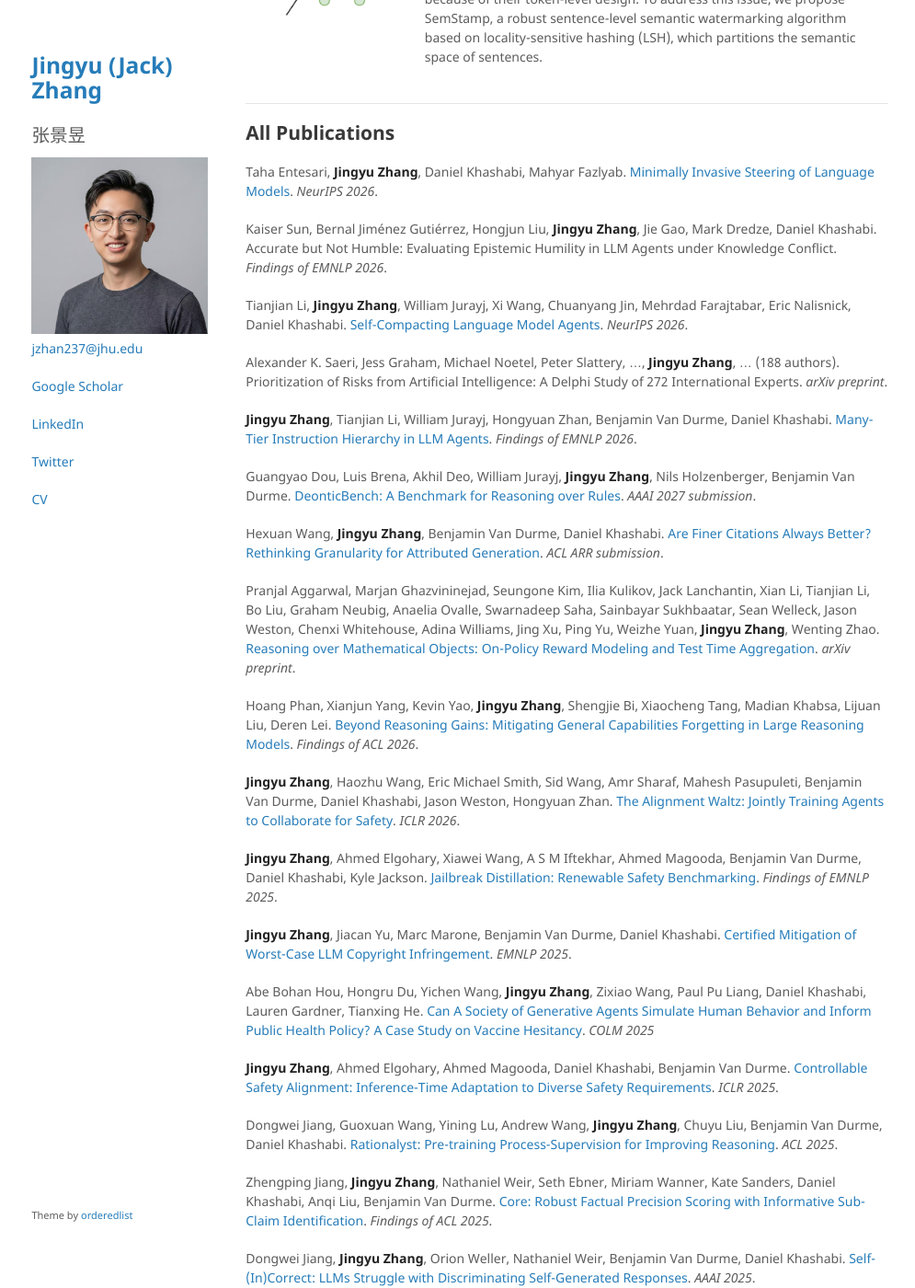
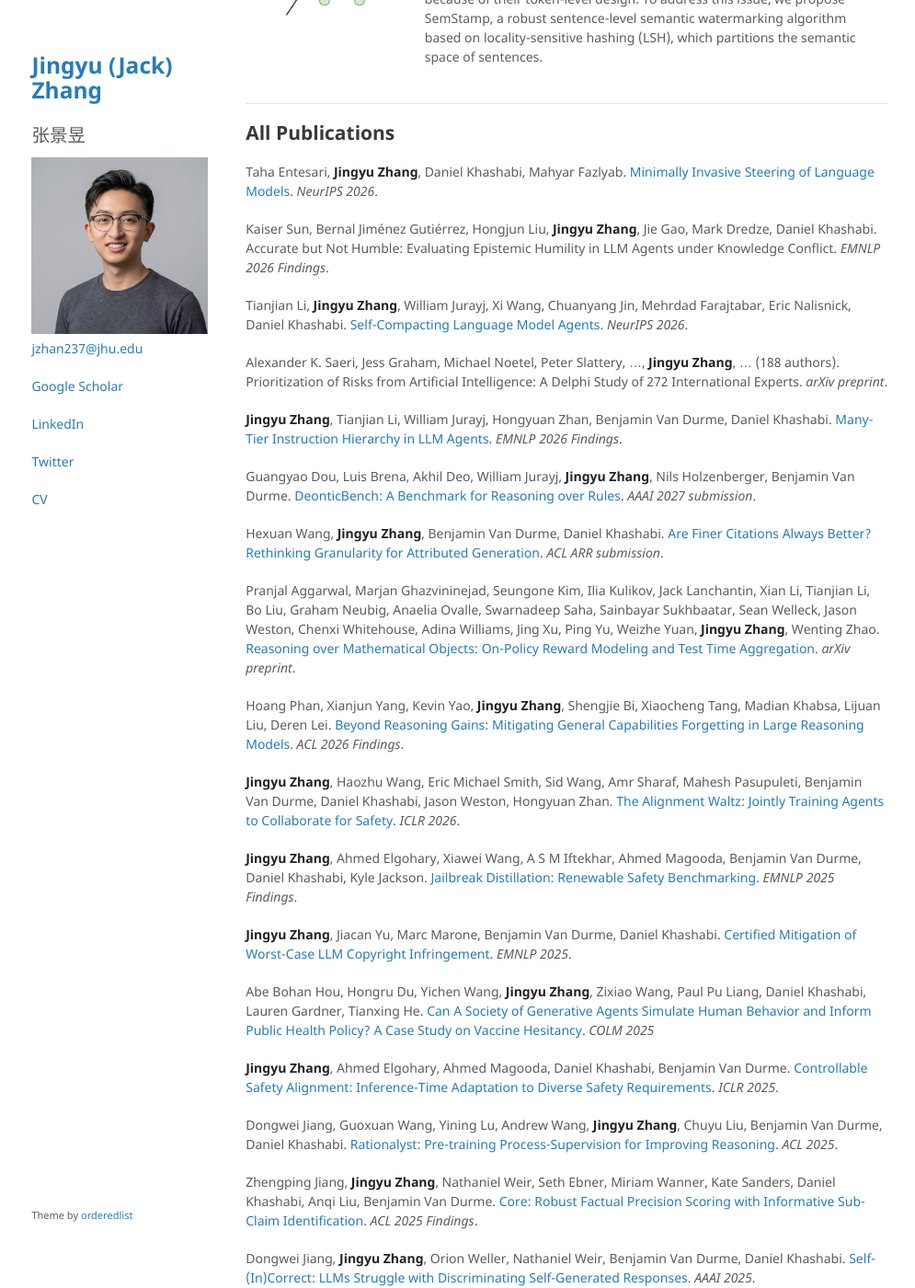
Before and after one commit to jackjyzhang/jackjyzhang.github.io, a Jekyll site: the page built from index.md, in a window 1280 px wide and 1400 px high, scrolled down 2120 px. Shown: the whole window at 92% size, without its empty margins (140-1135 px from the left). Built offline with Jekyll 4.4.1, drawn with Linux system fonts in a browser that asks for light colours; comment, search, counter and statistics services are not loaded; some of the changed text lies outside the part shown.

```diff
--- a/index.md
+++ b/index.md
@@ -68,7 +68,7 @@ I'm always excited about collaborations. If you are interested in working togeth
       <td style="padding:20px;width:75%;vertical-align:middle">
         <strong><a href="https://arxiv.org/abs/2604.09443">Many-Tier Instruction Hierarchy in LLM Agents</a></strong>
         <br><strong>Jingyu Zhang</strong>, Tianjian Li, William Jurayj, Hongyuan Zhan, Benjamin Van Durme, Daniel Khashabi.
-        <br><em>Findings of EMNLP 2026</em>
+        <br><em>EMNLP 2026 Findings</em>
         <p></p>
         <p>LLM agents receive instructions from many sources with varying levels of trust, but existing instruction hierarchy approaches assume only a few rigid role labels. We propose Many-Tier Instruction Hierarchy (ManyIH) for resolving conflicts among arbitrarily many privilege levels, and introduce ManyIH-Bench, the first benchmark for ManyIH spanning up to 12 levels of conflicting instructions.</p>
       </td>
@@ -162,13 +162,13 @@ I'm always excited about collaborations. If you are interested in working togeth
 
 Taha Entesari, **Jingyu Zhang**, Daniel Khashabi, Mahyar Fazlyab. [Minimally Invasive Steering of Language Models](https://arxiv.org/abs/2609.30218). *NeurIPS 2026*.
 
-Kaiser Sun, Bernal Jiménez Gutiérrez, Hongjun Liu, **Jingyu Zhang**, Jie Gao, Mark Dredze, Daniel Khashabi. Accurate but Not Humble: Evaluating Epistemic Humility in LLM Agents under Knowledge Conflict. *Findings of EMNLP 2026*.
+Kaiser Sun, Bernal Jiménez Gutiérrez, Hongjun Liu, **Jingyu Zhang**, Jie Gao, Mark Dredze, Daniel Khashabi. Accurate but Not Humble: Evaluating Epistemic Humility in LLM Agents under Knowledge Conflict. *EMNLP 2026 Findings*.
 
 Tianjian Li, **Jingyu Zhang**, William Jurayj, Xi Wang, Chuanyang Jin, Mehrdad Farajtabar, Eric Nalisnick, Daniel Khashabi. [Self-Compacting Language Model Agents](https://arxiv.org/abs/2606.23525). *NeurIPS 2026*.
 
 Alexander K. Saeri, Jess Graham, Michael Noetel, Peter Slattery, …, **Jingyu Zhang**, … (188 authors). Prioritization of Risks from Artificial Intelligence: A Delphi Study of 272 International Experts. *arXiv preprint*.
 
-**Jingyu Zhang**, Tianjian Li, William Jurayj, Hongyuan Zhan, Benjamin Van Durme, Daniel Khashabi. [Many-Tier Instruction Hierarchy in LLM Agents](https://arxiv.org/abs/2604.09443). *Findings of EMNLP 2026*.
+**Jingyu Zhang**, Tianjian Li, William Jurayj, Hongyuan Zhan, Benjamin Van Durme, Daniel Khashabi. [Many-Tier Instruction Hierarchy in LLM Agents](https://arxiv.org/abs/2604.09443). *EMNLP 2026 Findings*.
 
 Guangyao Dou, Luis Brena, Akhil Deo, William Jurayj, **Jingyu Zhang**, Nils Holzenberger, Benjamin Van Durme. [DeonticBench: A Benchmark for Reasoning over Rules](https://arxiv.org/abs/2604.04443). *AAAI 2027 submission*.
 
@@ -176,11 +176,11 @@ Hexuan Wang, **Jingyu Zhang**, Benjamin Van Durme, Daniel Khashabi. [Are Finer C
 
 Pranjal Aggarwal, Marjan Ghazvininejad, Seungone Kim, Ilia Kulikov, Jack Lanchantin, Xian Li, Tianjian Li, Bo Liu, Graham Neubig, Anaelia Ovalle, Swarnadeep Saha, Sainbayar Sukhbaatar, Sean Welleck, Jason Weston, Chenxi Whitehouse, Adina Williams, Jing Xu, Ping Yu, Weizhe Yuan, **Jingyu Zhang**, Wenting Zhao. [Reasoning over Mathematical Objects: On-Policy Reward Modeling and Test Time Aggregation](https://arxiv.org/abs/2603.18886). *arXiv preprint*.
 
-Hoang Phan, Xianjun Yang, Kevin Yao, **Jingyu Zhang**, Shengjie Bi, Xiaocheng Tang, Madian Khabsa, Lijuan Liu, Deren Lei. [Beyond Reasoning Gains: Mitigating General Capabilities Forgetting in Large Reasoning Models](https://arxiv.org/abs/2510.21978). *Findings of ACL 2026*.
+Hoang Phan, Xianjun Yang, Kevin Yao, **Jingyu Zhang**, Shengjie Bi, Xiaocheng Tang, Madian Khabsa, Lijuan Liu, Deren Lei. [Beyond Reasoning Gains: Mitigating General Capabilities Forgetting in Large Reasoning Models](https://arxiv.org/abs/2510.21978). *ACL 2026 Findings*.
 
 **Jingyu Zhang**, Haozhu Wang, Eric Michael Smith, Sid Wang, Amr Sharaf, Mahesh Pasupuleti, Benjamin Van Durme, Daniel Khashabi, Jason Weston, Hongyuan Zhan. [The Alignment Waltz: Jointly Training Agents to Collaborate for Safety](https://arxiv.org/abs/2510.08240). *ICLR 2026*.
 
-**Jingyu Zhang**, Ahmed Elgohary, Xiawei Wang, A S M Iftekhar, Ahmed Magooda, Benjamin Van Durme, Daniel Khashabi, Kyle Jackson. [Jailbreak Distillation: Renewable Safety Benchmarking](https://arxiv.org/abs/2505.22037). *Findings of EMNLP 2025*.
+**Jingyu Zhang**, Ahmed Elgohary, Xiawei Wang, A S M Iftekhar, Ahmed Magooda, Benjamin Van Durme, Daniel Khashabi, Kyle Jackson. [Jailbreak Distillation: Renewable Safety Benchmarking](https://arxiv.org/abs/2505.22037). *EMNLP 2025 Findings*.
 
 **Jingyu Zhang**, Jiacan Yu, Marc Marone, Benjamin Van Durme, Daniel Khashabi. [Certified Mitigation of Worst-Case LLM Copyright Infringement](https://arxiv.org/abs/2504.16046). *EMNLP 2025*.
 
@@ -190,7 +190,7 @@ Abe Bohan Hou, Hongru Du, Yichen Wang, **Jingyu Zhang**, Zixiao Wang, Paul Pu Li
 
 Dongwei Jiang, Guoxuan Wang, Yining Lu, Andrew Wang, **Jingyu Zhang**, Chuyu Liu, Benjamin Van Durme, Daniel Khashabi. [Rationalyst: Pre-training Process-Supervision for Improving Reasoning](https://arxiv.org/abs/2410.01044). *ACL 2025*.
 
-Zhengping Jiang, **Jingyu Zhang**, Nathaniel Weir, Seth Ebner, Miriam Wanner, Kate Sanders, Daniel Khashabi, Anqi Liu, Benjamin Van Durme. [Core: Robust Factual Precision Scoring with Informative Sub-Claim Identification](https://arxiv.org/abs/2407.03572). *Findings of ACL 2025*.
+Zhengping Jiang, **Jingyu Zhang**, Nathaniel Weir, Seth Ebner, Miriam Wanner, Kate Sanders, Daniel Khashabi, Anqi Liu, Benjamin Van Durme. [Core: Robust Factual Precision Scoring with Informative Sub-Claim Identification](https://arxiv.org/abs/2407.03572). *ACL 2025 Findings*.
 
 Dongwei Jiang, **Jingyu Zhang**, Orion Weller, Nathaniel Weir, Benjamin Van Durme, Daniel Khashabi. [Self-(In)Correct: LLMs Struggle with Discriminating Self-Generated Responses](https://arxiv.org/abs/2404.04298). *AAAI 2025*.
 
@@ -200,18 +200,18 @@ Kevin Xu, Yeganeh Kordi, Kate Sanders, Yizhong Wang, Adam Byerly, **Jingyu Zhang
 
 Weiting Tan, **Jingyu Zhang**, Lingfeng Shen, Daniel Khashabi, Philipp Koehn. [DiffNorm: Self-Supervised Normalization for Non-autoregressive Speech-to-speech Translation](https://arxiv.org/abs/2405.13274). *NeurIPS 2024*.
 
-Abe Bohan Hou, **Jingyu Zhang**, Yichen Wang, Daniel Khashabi, Tianxing He. [k-SemStamp: A Clustering-Based Semantic Watermark for Detection of Machine-Generated Text](https://arxiv.org/abs/2402.11399). *Findings of ACL 2024*.
+Abe Bohan Hou, **Jingyu Zhang**, Yichen Wang, Daniel Khashabi, Tianxing He. [k-SemStamp: A Clustering-Based Semantic Watermark for Detection of Machine-Generated Text](https://arxiv.org/abs/2402.11399). *ACL 2024 Findings*.
 
-Lingfeng Shen, Weiting Tan, Sihao Chen, Yunmo Chen, **Jingyu Zhang**, Haoran Xu, Boyuan Zheng, Philipp Koehn, Daniel Khashabi. [The Language Barrier: Dissecting Safety Challenges of LLMs in Multilingual Contexts](https://arxiv.org/abs/2401.13136). *Findings of ACL 2024*.
+Lingfeng Shen, Weiting Tan, Sihao Chen, Yunmo Chen, **Jingyu Zhang**, Haoran Xu, Boyuan Zheng, Philipp Koehn, Daniel Khashabi. [The Language Barrier: Dissecting Safety Challenges of LLMs in Multilingual Contexts](https://arxiv.org/abs/2401.13136). *ACL 2024 Findings*.
 
 Abe Bohan Hou\*, **Jingyu Zhang\***, Tianxing He\*, Yichen Wang, Yung-Sung Chuang, Hongwei Wang, Lingfeng Shen, Benjamin Van Durme, Daniel Khashabi, Yulia Tsvetkov. [SemStamp: A Semantic Watermark with Paraphrastic Robustness for Text Generation](https://arxiv.org/abs/2310.03991). *NAACL 2024*.
 
-Xiao Pu, **Jingyu Zhang**, Xiaochuang Han, Yulia Tsvetkov, Tianxing He. [On the Zero-Shot Generalization of Machine-Generated Text Detectors](http://arxiv.org/abs/2310.05165). *Findings of EMNLP 2023*.
+Xiao Pu, **Jingyu Zhang**, Xiaochuang Han, Yulia Tsvetkov, Tianxing He. [On the Zero-Shot Generalization of Machine-Generated Text Detectors](http://arxiv.org/abs/2310.05165). *EMNLP 2023 Findings*.
 
 Tianxing He\*, **Jingyu Zhang\***, Tianle Wang, Sachin Kumar, Kyunghyun Cho, James Glass, Yulia Tsvetkov. [On the Blind Spots of Model-Based Evaluation Metrics for Text Generation](https://aclanthology.org/2023.acl-long.674). *ACL 2023 (oral)*.
 <!-- **<span style="color:">*Oral Presentation*</span>**. -->
 
-**Jingyu Zhang**, Alexandra DeLucia, Chenyu Zhang, Mark Dredze. [Geo-Seq2seq: Twitter User Geolocation on Noisy Data through Sequence to Sequence Learning](https://aclanthology.org/2023.findings-acl.294). *Findings of ACL 2023*.
+**Jingyu Zhang**, Alexandra DeLucia, Chenyu Zhang, Mark Dredze. [Geo-Seq2seq: Twitter User Geolocation on Noisy Data through Sequence to Sequence Learning](https://aclanthology.org/2023.findings-acl.294). *ACL 2023 Findings*.
 
 **Jingyu Zhang**, James Glass, Tianxing He. [PCFG-based Natural Language Interface Improves Generalization for Controlled Text Generation](https://aclanthology.org/2023.starsem-1.27). *\*SEM 2023*. Preliminary version accepted at *2nd Workshop on Efficient Natural Language and Speech Processing (ENLSP), NeurIPS 2022*. **<span style="color:">*Best Paper Award*</span>**.
 
```
Also changed, not shown: other parts of index.md (+1 -1 lines).
